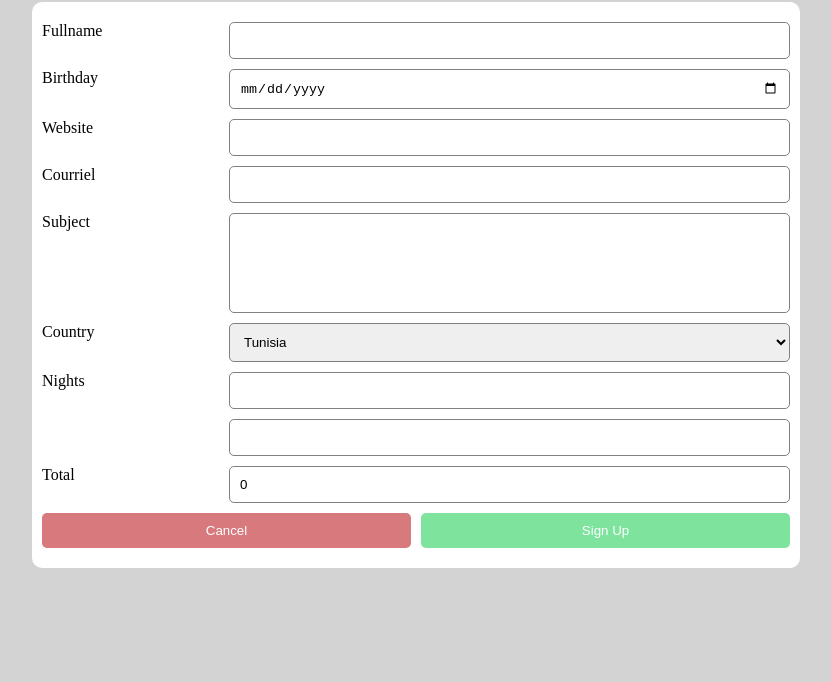
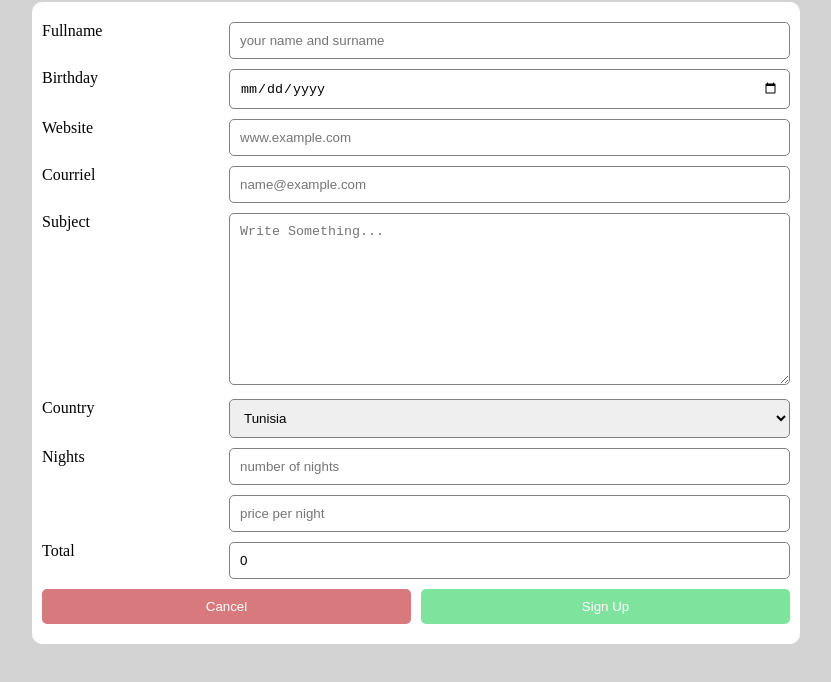
Before and after one commit to froggogood/formulaire, a plain HTML site: page index.html in a window 1280 px wide. Shown: the part 80-762 px from the top of the page, without its empty margins (224-1055 px from the left). Drawn offline with Linux system fonts and the light colour scheme; a web font is replaced by a local one.

Commit message:
placeholder

```diff
--- a/index.html
+++ b/index.html
@@ -5,7 +5,7 @@
     <meta http-equiv="X-UA-Compatible" content="IE=edge">
     <meta name="viewport" content="width=device-width, initial-scale=1.0">
     <link rel="stylesheet" href="style4.css">
-    <title>Document</title>
+    <title>test form</title>
 </head>
 <body>
 
@@ -20,7 +20,7 @@
                     <label for="fullname">Fullname</label>
                 </div>
                 <div class="col-75">
-                    <input type="text" name="fullname" id="fullname">
+                    <input placeholder="your name and surname" type="text" name="fullname" id="fullname">
                 </div>
             </div>
             <div class="row">
@@ -36,7 +36,7 @@
                     <label for="website">Website</label>
                 </div>
                 <div class="col-75">
-                    <input type="url" name="website" id="website">
+                    <input type="url" placeholder="www.example.com" name="website" id="website">
                 </div>
             </div>
             <div class="row">
@@ -44,7 +44,7 @@
                     <label for="courriel">Courriel</label>
                 </div>
                 <div class="col-75">
-                    <input type="email" name="courriel" id="courriel">
+                    <input type="email" placeholder="name@example.com" name="courriel" id="courriel">
                 </div>
             </div>
             <div class="row">
@@ -52,7 +52,7 @@
                     <label for="subject">Subject</label>
                 </div>
                 <div class="col-75">
-                    <input type="text" name="subject" id="subject">
+                    <textarea name="subject" placeholder="Write Something..." id="subject" cols="30" rows="10"></textarea>
                 </div>
             </div>
             <div class="row">
@@ -77,7 +77,7 @@
                     <label for="nights">Nights</label>
                 </div>
                 <div class="col-75">
-                    <input type="number" name="nights" id="nights">
+                    <input type="number" placeholder="number of nights" name="nights" id="nights">
                 </div>
             </div>
             <div class="row">
@@ -85,7 +85,7 @@
 
                 </div>
                 <div class="col-75">
-                    <input type="number" name="price per night" id="price">
+                    <input type="number" placeholder="price per night" id="price">
                 </div>
             </div>
             <div class="row">
--- a/style4.css
+++ b/style4.css
@@ -47,15 +47,12 @@ form{
 {
     width: 75%;
 }
-input,select
+input,select,textarea
 {
     width: 100%;
     padding: 10px;
     border: solid 1px grey;
     border-radius: 5px;
-}
-input#subject{
-    height: 100px;
 }
 
 .button{
```
